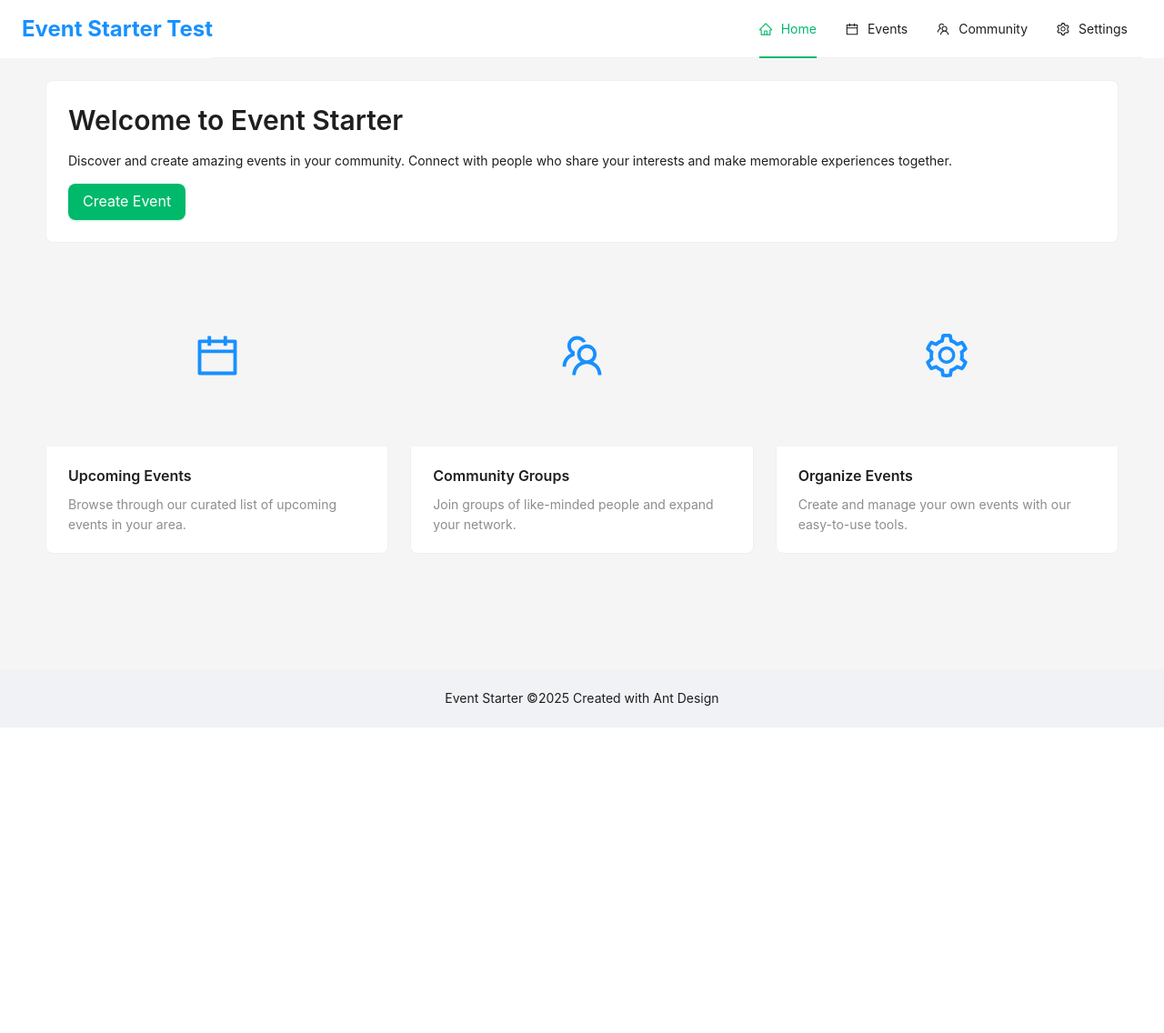
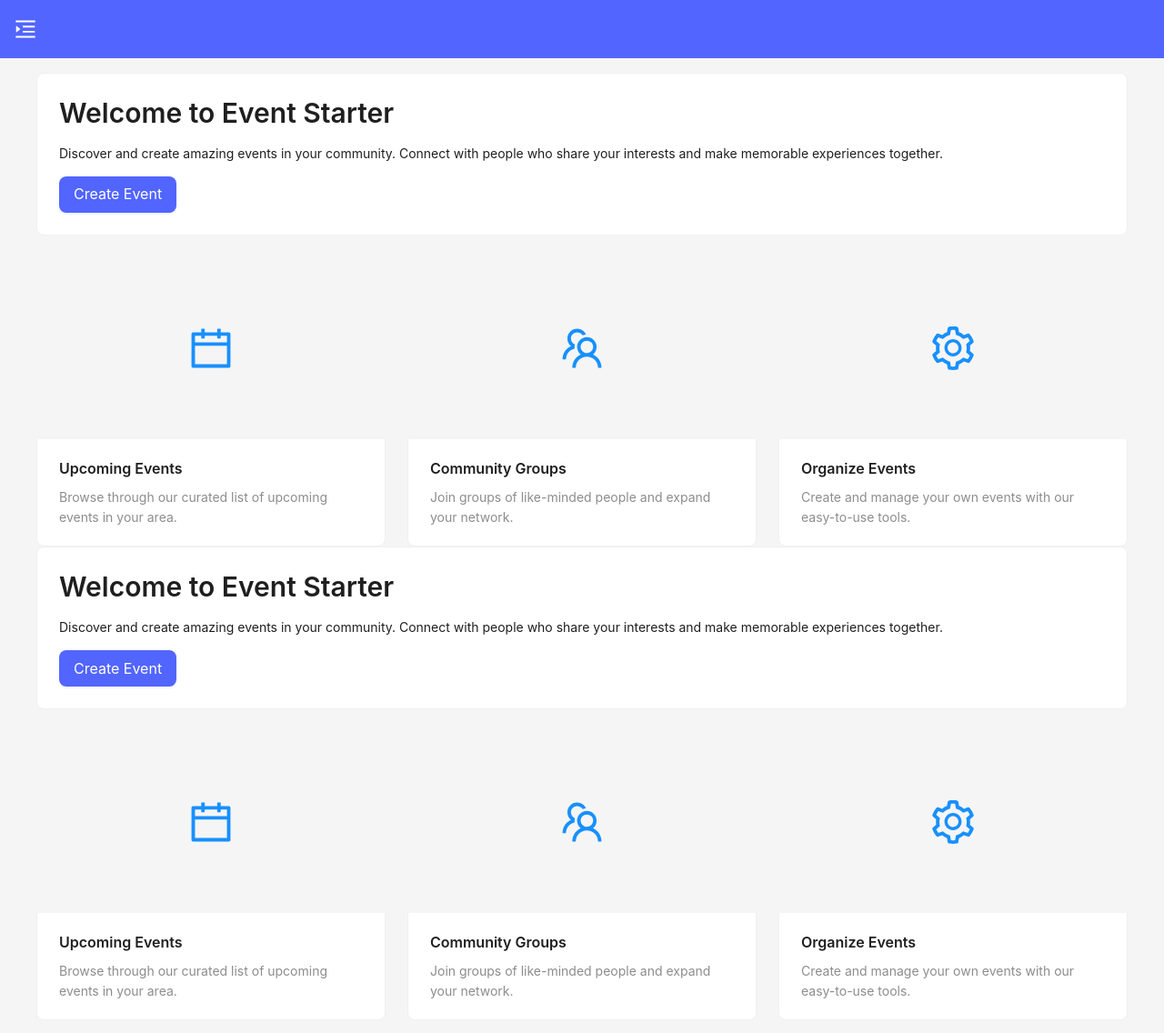
Before and after one commit to DmitriyGrosh/event-starter-frontend, a Next.js app: page / in a window 1280 px wide. Shown: the whole page at 91% size. Before the commit the page ends 800 px from the top, so only its background shows below. Built offline with nearby package versions, Linux system fonts and the light colour scheme.

Commit message:
finish sider

```diff
--- a/package.json
+++ b/package.json
@@ -8,6 +8,7 @@
   },
   "packageManager": "pnpm@8.15.4",
   "dependencies": {
+    "@ant-design/colors": "^7.2.1",
     "@ant-design/icons": "^6.0.0",
     "antd": "^5.25.4",
     "next": "^15.3.3",
--- a/src/app/layout.tsx
+++ b/src/app/layout.tsx
@@ -1,6 +1,12 @@
+'use client'
+
 import React from "react";
-import { ConfigProvider } from 'antd';
+import {ConfigProvider} from 'antd';
+import {AppLayout} from "@/widgets/app-layout";
+
 import 'antd/dist/reset.css';
+import "./styles/root.css";
+import {DESIGN_TOKENS} from "@/shared/const";
 
 export default function RootLayout({
 		children,
@@ -9,15 +15,15 @@ export default function RootLayout({
 }) {
 	return (
 		<html lang="en">
-		<body>
+		<body style={{ margin: 0, padding: 0 }}>
 			<ConfigProvider
 				theme={{
 					token: {
-						colorPrimary: '#00b96b',
-					},
+						colorPrimary: DESIGN_TOKENS.PRIMARY,
+					}
 				}}
 			>
-				{children}
+				<AppLayout>{children}</AppLayout>
 			</ConfigProvider>
 		</body>
 		</html>
--- /dev/null
+++ b/src/app/styles/root.css
@@ -0,0 +1,3 @@
+:root {
+  --primary: #5265FF;
+}
--- a/src/pages/home/Home.tsx
+++ b/src/pages/home/Home.tsx
@@ -3,32 +3,11 @@
 import React from 'react';
 import { Layout, Menu, Typography, Card, Row, Col, Button } from 'antd';
 import { HomeOutlined, CalendarOutlined, TeamOutlined, SettingOutlined } from '@ant-design/icons';
-
-const { Header, Content, Footer } = Layout;
 const { Title, Paragraph } = Typography;
 
 const Home = () => {
   return (
-    <Layout style={{ minHeight: '100vh' }}>
-      <Header style={{ display: 'flex', alignItems: 'center', padding: '0 24px', background: '#fff' }}>
-        <div style={{ color: '#1890ff', fontSize: '24px', fontWeight: 'bold' }}>
-          Event Starter Test
-        </div>
-        <Menu
-          mode="horizontal"
-          defaultSelectedKeys={['1']}
-          style={{ flex: 1, justifyContent: 'flex-end' }}
-          items={[
-            { key: '1', icon: <HomeOutlined />, label: 'Home' },
-            { key: '2', icon: <CalendarOutlined />, label: 'Events' },
-            { key: '3', icon: <TeamOutlined />, label: 'Community' },
-            { key: '4', icon: <SettingOutlined />, label: 'Settings' },
-          ]}
-        />
-      </Header>
-
-      <Content style={{ padding: '24px 50px' }}>
-        <div style={{ maxWidth: '1200px', margin: '0 auto' }}>
+    <div style={{maxWidth: '1200px', margin: '0 auto'}}>
       <Row gutter={[24, 24]}>
         <Col span={24}>
           <Card>
@@ -47,8 +26,14 @@ const Home = () => {
           <Card
             hoverable
             cover={
-                  <div style={{ height: '200px', background: '#f5f5f5', display: 'flex', alignItems: 'center', justifyContent: 'center' }}>
-                    <CalendarOutlined style={{ fontSize: '48px', color: '#1890ff' }} />
+              <div style={{
+                height: '200px',
+                background: '#f5f5f5',
+                display: 'flex',
+                alignItems: 'center',
+                justifyContent: 'center'
+              }}>
+                <CalendarOutlined style={{fontSize: '48px', color: '#1890ff'}}/>
               </div>
             }
           >
@@ -63,8 +48,14 @@ const Home = () => {
           <Card
             hoverable
             cover={
-                  <div style={{ height: '200px', background: '#f5f5f5', display: 'flex', alignItems: 'center', justifyContent: 'center' }}>
-                    <TeamOutlined style={{ fontSize: '48px', color: '#1890ff' }} />
+              <div style={{
+                height: '200px',
+                background: '#f5f5f5',
+                display: 'flex',
+                alignItems: 'center',
+                justifyContent: 'center'
+              }}>
+                <TeamOutlined style={{fontSize: '48px', color: '#1890ff'}}/>
               </div>
             }
           >
@@ -79,8 +70,95 @@ const Home = () => {
           <Card
             hoverable
             cover={
-                  <div style={{ height: '200px', background: '#f5f5f5', display: 'flex', alignItems: 'center', justifyContent: 'center' }}>
-                    <SettingOutlined style={{ fontSize: '48px', color: '#1890ff' }} />
+              <div style={{
+                height: '200px',
+                background: '#f5f5f5',
+                display: 'flex',
+                alignItems: 'center',
+                justifyContent: 'center'
+              }}>
+                <SettingOutlined style={{fontSize: '48px', color: '#1890ff'}}/>
+              </div>
+            }
+          >
+            <Card.Meta
+              title="Organize Events"
+              description="Create and manage your own events with our easy-to-use tools."
+            />
+          </Card>
+        </Col>
+      </Row>
+      <div style={{maxWidth: '1200px', margin: '0 auto'}}>
+        <Row gutter={[24, 24]}>
+          <Col span={24}>
+            <Card>
+              <Title level={2}>Welcome to Event Starter</Title>
+              <Paragraph>
+                Discover and create amazing events in your community. Connect with people who share your interests
+                and make memorable experiences together.
+              </Paragraph>
+              <Button type="primary" size="large">
+                Create Event
+              </Button>
+            </Card>
+          </Col>
+
+          <Col xs={24} sm={12} lg={8}>
+            <Card
+              hoverable
+              cover={
+                <div style={{
+                  height: '200px',
+                  background: '#f5f5f5',
+                  display: 'flex',
+                  alignItems: 'center',
+                  justifyContent: 'center'
+                }}>
+                  <CalendarOutlined style={{fontSize: '48px', color: '#1890ff'}}/>
+                </div>
+              }
+            >
+              <Card.Meta
+                title="Upcoming Events"
+                description="Browse through our curated list of upcoming events in your area."
+              />
+            </Card>
+          </Col>
+
+          <Col xs={24} sm={12} lg={8}>
+            <Card
+              hoverable
+              cover={
+                <div style={{
+                  height: '200px',
+                  background: '#f5f5f5',
+                  display: 'flex',
+                  alignItems: 'center',
+                  justifyContent: 'center'
+                }}>
+                  <TeamOutlined style={{fontSize: '48px', color: '#1890ff'}}/>
+                </div>
+              }
+            >
+              <Card.Meta
+                title="Community Groups"
+                description="Join groups of like-minded people and expand your network."
+              />
+            </Card>
+          </Col>
+
+          <Col xs={24} sm={12} lg={8}>
+            <Card
+              hoverable
+              cover={
+                <div style={{
+                  height: '200px',
+                  background: '#f5f5f5',
+                  display: 'flex',
+                  alignItems: 'center',
+                  justifyContent: 'center'
+                }}>
+                  <SettingOutlined style={{fontSize: '48px', color: '#1890ff'}}/>
                 </div>
               }
             >
@@ -92,12 +170,7 @@ const Home = () => {
           </Col>
         </Row>
       </div>
-      </Content>
-
-      <Footer style={{ textAlign: 'center', background: '#f0f2f5' }}>
-        Event Starter ©{new Date().getFullYear()} Created with Ant Design
-      </Footer>
-    </Layout>
+    </div>
   );
 }
 
--- /dev/null
+++ b/src/shared/const/design-tokens.ts
@@ -0,0 +1,3 @@
+export const DESIGN_TOKENS = {
+	PRIMARY: "#5265FF"
+};
--- /dev/null
+++ b/src/shared/const/index.ts
@@ -0,0 +1 @@
+export * from "./design-tokens";
--- /dev/null
+++ b/src/widgets/app-layout/AppLayout.tsx
@@ -0,0 +1,111 @@
+import {Layout, Menu} from "antd";
+import React, {FC, PropsWithChildren, useState} from "react";
+import {MenuUnfoldOutlined, MenuFoldOutlined, UserOutlined, VideoCameraOutlined, CalendarOutlined, BellOutlined} from "@ant-design/icons";
+import {DESIGN_TOKENS} from "@/shared/const";
+import { useRouter, usePathname } from 'next/navigation';
+
+const {Content, Header, Sider} = Layout;
+
+export const AppLayout: FC<PropsWithChildren> = ({children}) => {
+	const [collapsed, setCollapsed] = useState(true);
+	const router = useRouter();
+	const pathname = usePathname();
+
+	const items = [
+		{
+			key: '/',
+			icon: <VideoCameraOutlined/>,
+			label: 'Мероприятия',
+		},
+		{
+			key: '/profile',
+			icon: <UserOutlined/>,
+			label: 'Профиль',
+		},
+		{
+			key: '/calendar',
+			icon: <CalendarOutlined/>,
+			label: 'Календарь',
+		},
+		{
+			key: '/notifications',
+			icon: <BellOutlined/>,
+			label: 'Уведомления',
+		},
+	];
+
+	const handleMenuClick = ({ key }: { key: string }) => {
+		setCollapsed(true);
+		router.push(key);
+	};
+
+	return (
+		<Layout style={{minHeight: '100vh'}}>
+			{!collapsed && (
+				<div
+					style={{
+						position: 'fixed',
+						top: 0,
+						left: 0,
+						right: 0,
+						bottom: 0,
+						backgroundColor: 'rgba(0, 0, 0, 0.5)',
+						zIndex: 2,
+					}}
+					onClick={() => setCollapsed(true)}
+				/>
+			)}
+			<Sider
+				trigger={null}
+				collapsible
+				collapsed={collapsed}
+				style={{
+					position: 'fixed',
+					height: '100vh',
+					zIndex: 3,
+					left: collapsed ? '-100%' : 0,
+					transition: 'left 0.2s',
+					width: '100% !important',
+					maxWidth: '100% !important',
+				}}
+			>
+				<div style={{ padding: '16px' }}>
+					<MenuFoldOutlined
+						style={{color: "white", fontSize: "24px", cursor: 'pointer'}}
+						onClick={() => setCollapsed(true)}
+					/>
+				</div>
+				<Menu
+					theme="dark"
+					mode="inline"
+					selectedKeys={pathname ? [pathname] : []}
+					items={items}
+					onClick={handleMenuClick}
+					style={{
+						fontSize: '18px',
+					}}
+				/>
+			</Sider>
+			<Layout>
+				<Header style={{
+					position: 'sticky',
+					top: 0,
+					zIndex: 1,
+					width: '100%',
+					display: 'flex',
+					alignItems: 'center',
+					padding: "0 16px",
+					background: DESIGN_TOKENS.PRIMARY
+				}}>
+					<MenuUnfoldOutlined
+						style={{color: "white", fontSize: "24px", cursor: 'pointer'}}
+						onClick={() => setCollapsed(false)}
+					/>
+				</Header>
+				<Content style={{padding: '16px'}}>
+					{children}
+				</Content>
+			</Layout>
+		</Layout>
+	);
+}
--- /dev/null
+++ b/src/widgets/app-layout/index.ts
@@ -0,0 +1 @@
+export { AppLayout } from "./AppLayout";
```
Also changed, not shown: 1 other file (tests, documents, lock files or other folders). Lines whose indentation alone changed are shown as unchanged.
